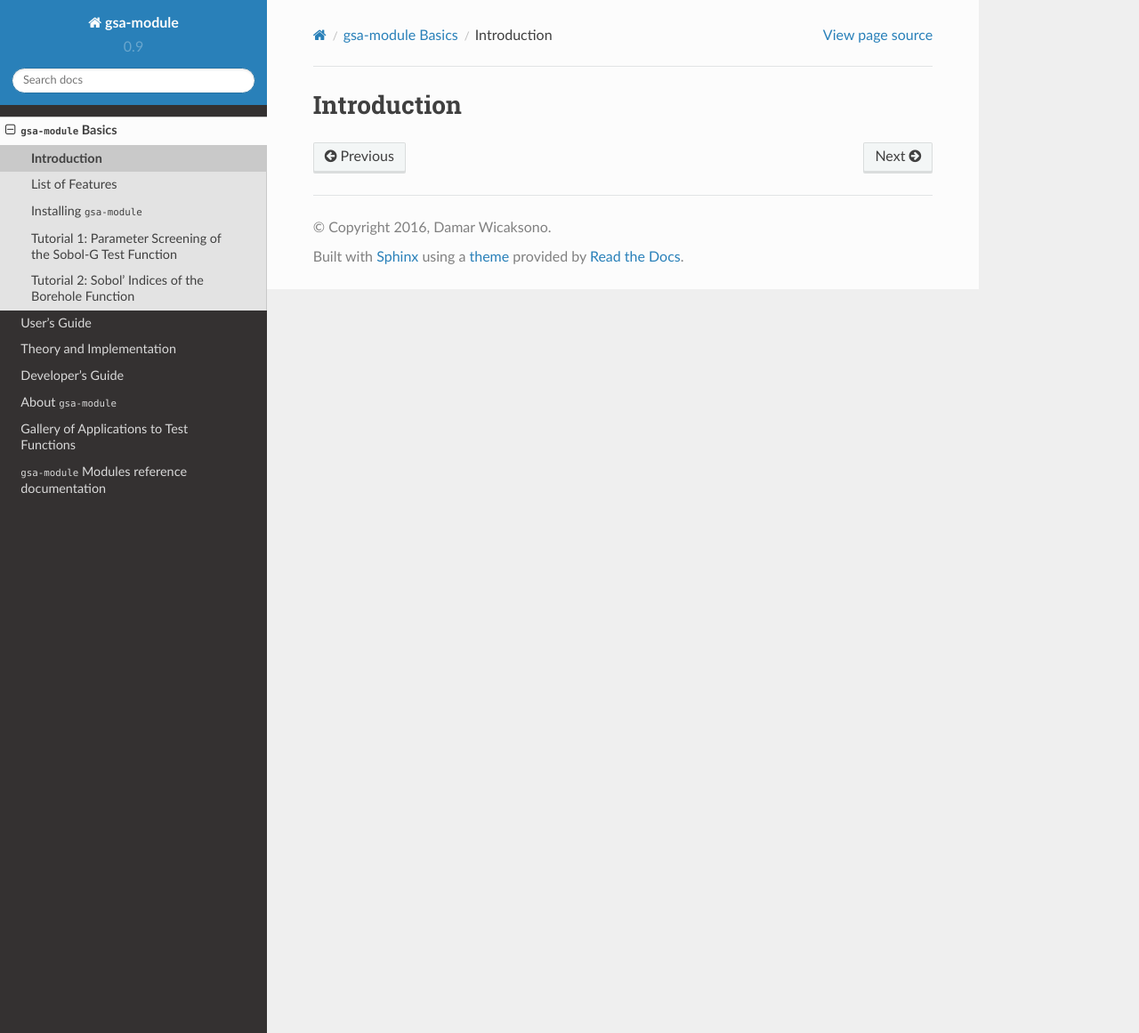
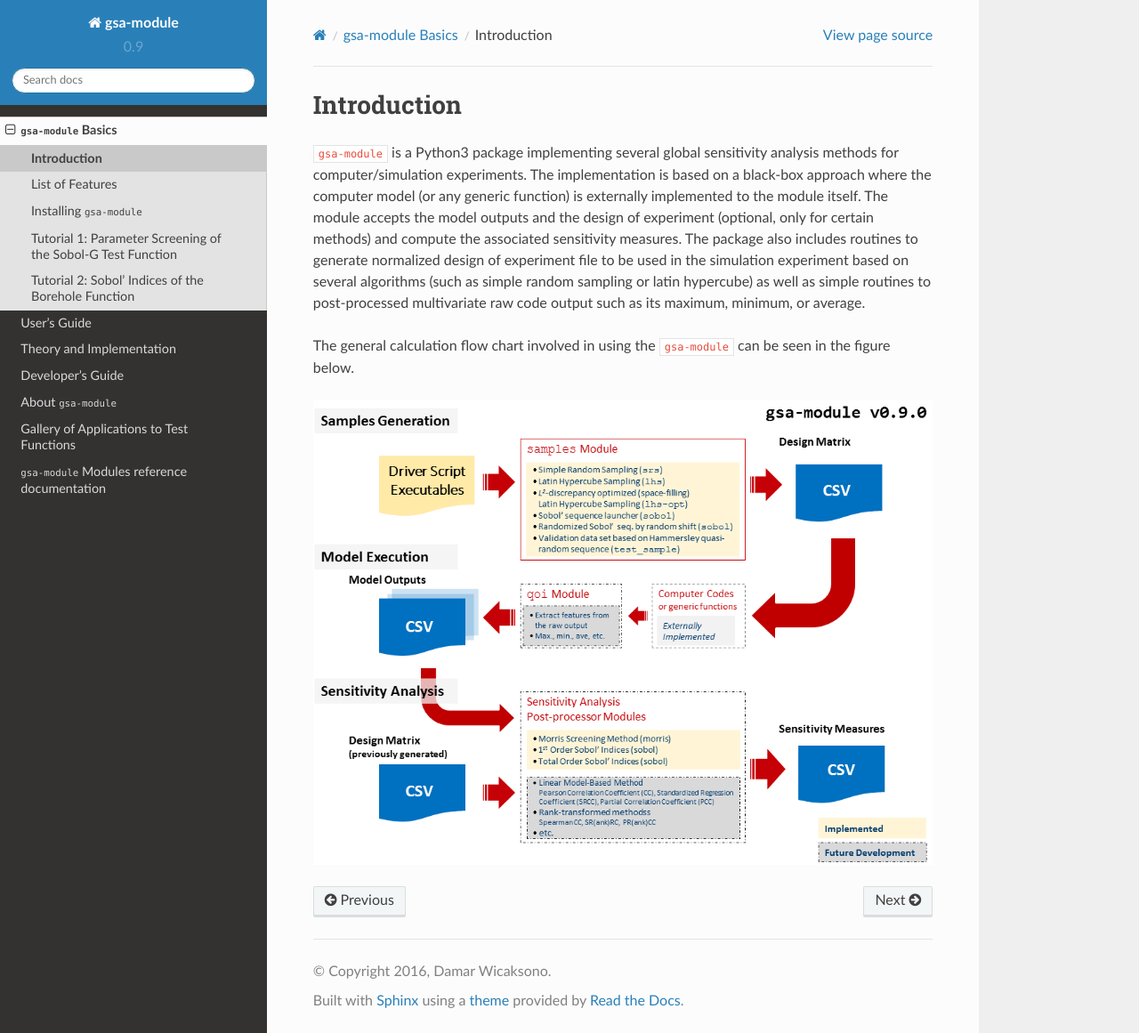
Before and after one commit to damar-wicaksono/gsa-module, a Sphinx documentation site: the page built from docs/source/basics/introduction.rst, in a window 1280 px wide and 1161 px high. Shown: the whole window at 89% size. Built offline with Sphinx 7.4.7 and the Read the Docs theme 2.0.0, drawn with Linux system fonts in a browser that asks for light colours.

Commit message:
Add introduction sub-section

```diff
--- a/docs/source/basics/introduction.rst
+++ b/docs/source/basics/introduction.rst
@@ -2,3 +2,20 @@
 
 Introduction
 ------------
+
+``gsa-module`` is a Python3 package implementing several global sensitivity
+analysis methods for computer/simulation experiments.
+The implementation is based on a black-box approach where the computer model
+(or any generic function) is externally implemented to the module itself.
+The module accepts the model outputs and the design of experiment (optional,
+only for certain methods) and compute the associated sensitivity measures.
+The package also includes routines to generate normalized design of experiment
+file to be used in the simulation experiment based on several algorithms (such
+as simple random sampling or latin hypercube) as well as simple routines to
+post-processed multivariate raw code output such as its maximum, minimum, or
+average.
+
+The general calculation flow chart involved in using the ``gsa-module`` can
+be seen in the figure below.
+
+.. image:: ../../figures/flowchart.png
```
